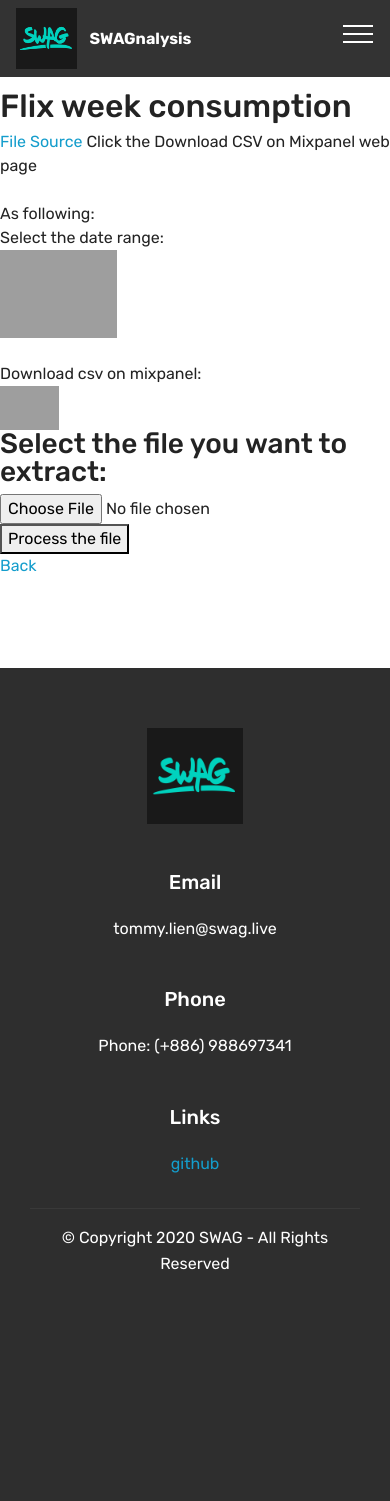
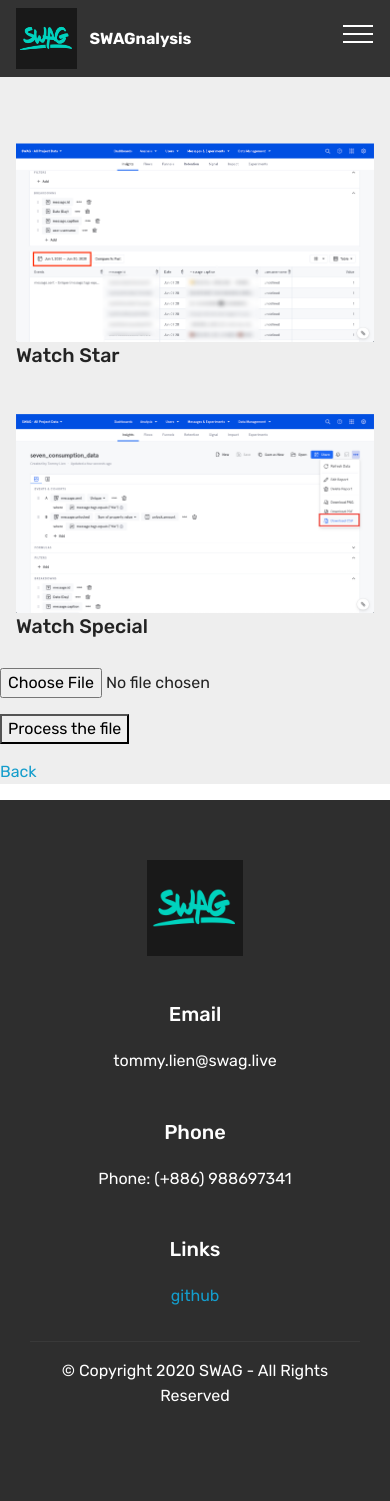
Before and after one commit to qwnim2/Automatic-Data-processor-FlaskApp-with-uWSGI-and-Nginx, a Flask app: page /seven in a window 390 px wide. Before the commit the page ends 1270 px from the top, so only its background shows below. Run offline with Flask 2, Linux system fonts and the light colour scheme; some libraries are stand-ins or nearby versions; grey boxes are pictures that could not be loaded.

Commit message:
flask app

```diff
--- a/templates/seven.html
+++ b/templates/seven.html
@@ -1,22 +1,67 @@
 {% extends "base.html" %}
 {% block title %}Flix Week Consumption{% endblock %}
 {% block content %}
+<section class="services1 cid-s6XEaUNgpk" id="services1-2">
+    <!---->
 
-<section class="features13 cid-s6SjlvIagD" id="features13-8">
-    <h2>Flix week consumption</h2>
-        <p><a href="https://mixpanel.com/s/XKjbb" target="_blank">File Source</a>
-        Click the Download CSV on Mixpanel web page<br><br>
-        As following: <br>
-        Select the date range:<br>
-        <img src="https://i.imgur.com/zCQi7Hx.png" alt="select date image" width=30% height="30%"><br><br>
-        Download csv on mixpanel: <br>
-        <img src="https://i.imgur.com/WPRNyJ2.png" alt="download csv image" width=15% height="15%"><br>
-        </p>
-        <h3>Select the file you want to extract:  </h3>
+    <!---->
+    <!--Overlay-->
+
+    <!--Container-->
+
+    <div class="container">
+        <div class="row justify-content-center">
+            <!--Titles-->
+            <div class="title pb-5 col-12">
+                <h2 class="align-left pb-3 mbr-fonts-style display-1">
+                    Our Shop
+                </h2>
+
+            </div>
+            <!--Card-1-->
+            <div class="card col-12 col-md-6 p-3">
+                <div class="card-wrapper">
+                    <div class="card-img">
+                        <img src="static/images/select_date.png" alt="select date">
+                    </div>
+                    <div class="card-box">
+                        <h4 class="card-title mbr-fonts-style display-5">
+                            Watch Star
+                        </h4>
+
+                        <!--Btn-->
+
+                    </div>
+                </div>
+            </div>
+            <!--Card-2-->
+            <div class="card col-12 col-md-6 p-3 last-child">
+                <div class="card-wrapper">
+                    <div class="card-img">
+                        <img src="static/images/download_csv_botton.png" alt="csv botton">
+                    </div>
+                    <div class="card-box">
+                        <h4 class="card-title mbr-fonts-style display-5">
+                            Watch Special
+                        </h4>
+
+                        <!--Btn-->
+
+                    </div>
+                </div>
+            </div>
+            <!--Card-3-->
+
+            <!--Card-4-->
+
+        </div>
+    </div>
+
     <form method="post" action={{ url_for('seven') }} enctype="multipart/form-data">
         <p><input type="file" name="input_file" /></p>
         <p><input type="submit" value="Process the file" /></p>
-        <p><a href="/">Back</a></p>
+        <p><a href="/">Back</a>
+        </p>
     </form>
 </section>
 {% endblock %}
```
Also changed, not shown: templates/index.html (+7 -7 lines), static/images/download_csv_botton.png (added), static/images/select_date.png (added), 1 other file.
